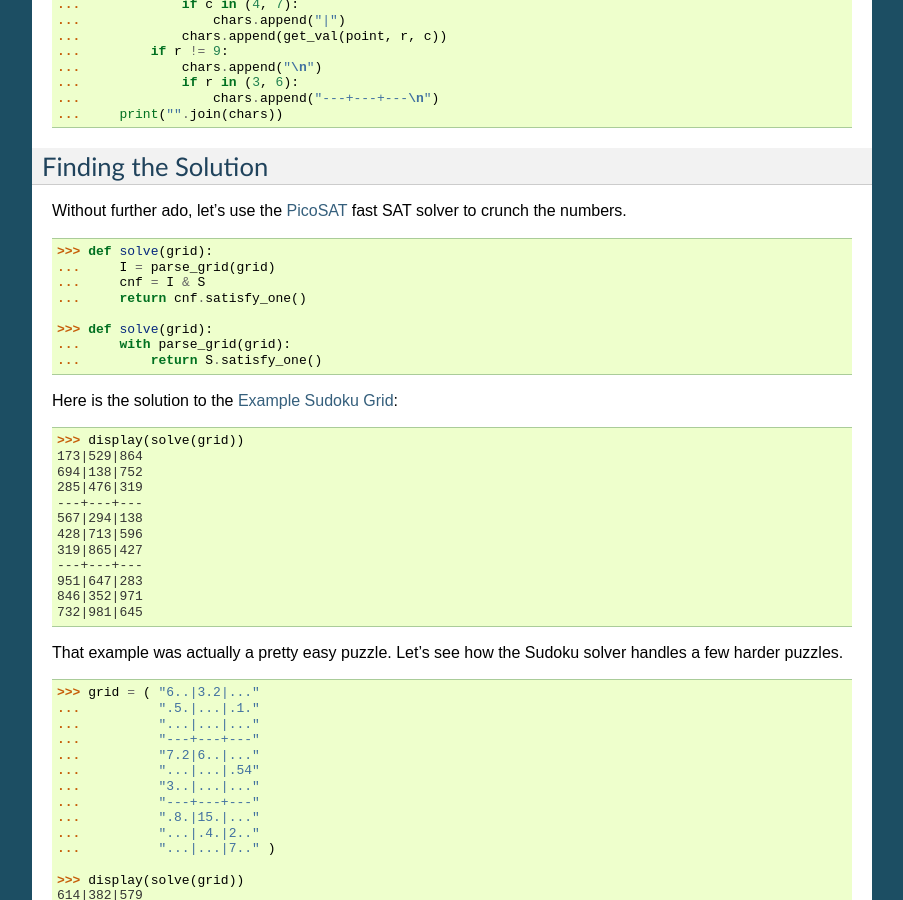
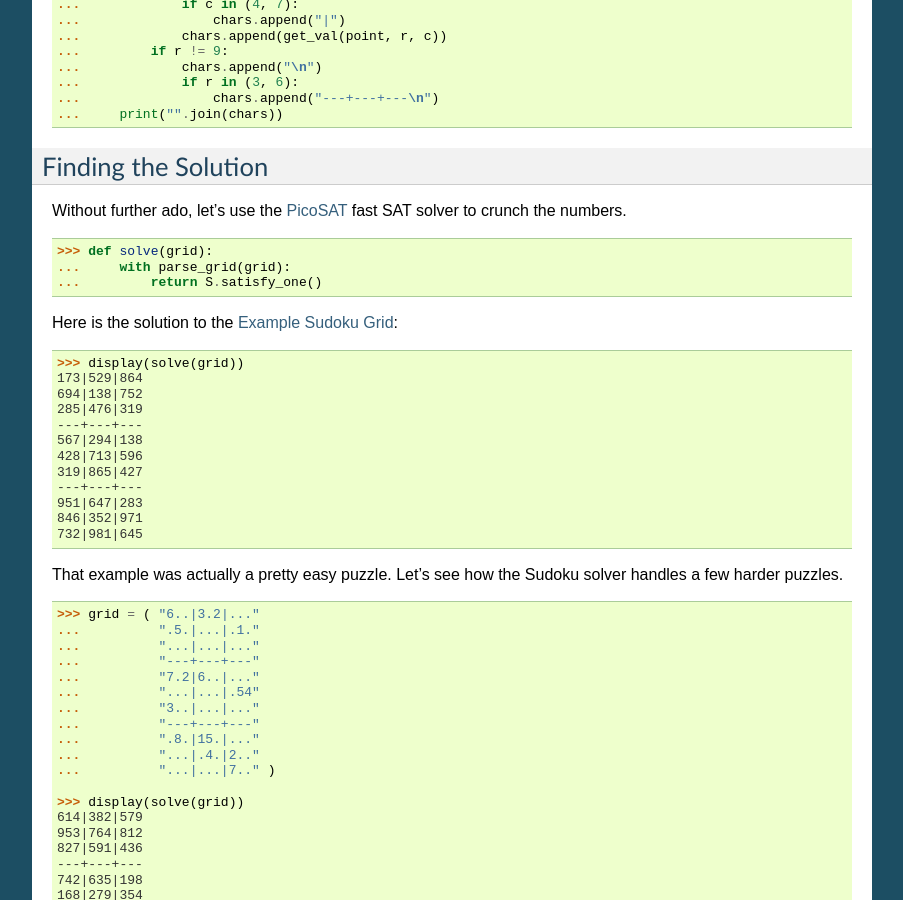
Before and after one commit to cjdrake/pyeda, a Sphinx documentation site: the page built from doc/source/sudoku.rst, in a window 1280 px wide and 900 px high, scrolled down 4238 px. Shown: the whole window, without its empty margins (198-1101 px from the left). Built offline with Sphinx 7.4.7, drawn with Linux system fonts in a browser that asks for light colours.

Commit message:
Get rid of extraneous function definition

```diff
--- a/doc/source/sudoku.rst
+++ b/doc/source/sudoku.rst
@@ -286,11 +286,6 @@ let's use the `PicoSAT <http://fmv.jku.at/picosat>`_ fast SAT solver to crunch t
 ::
 
    >>> def solve(grid):
-   ...     I = parse_grid(grid)
-   ...     cnf = I & S
-   ...     return cnf.satisfy_one()
-
-   >>> def solve(grid):
    ...     with parse_grid(grid):
    ...         return S.satisfy_one()
 
```
